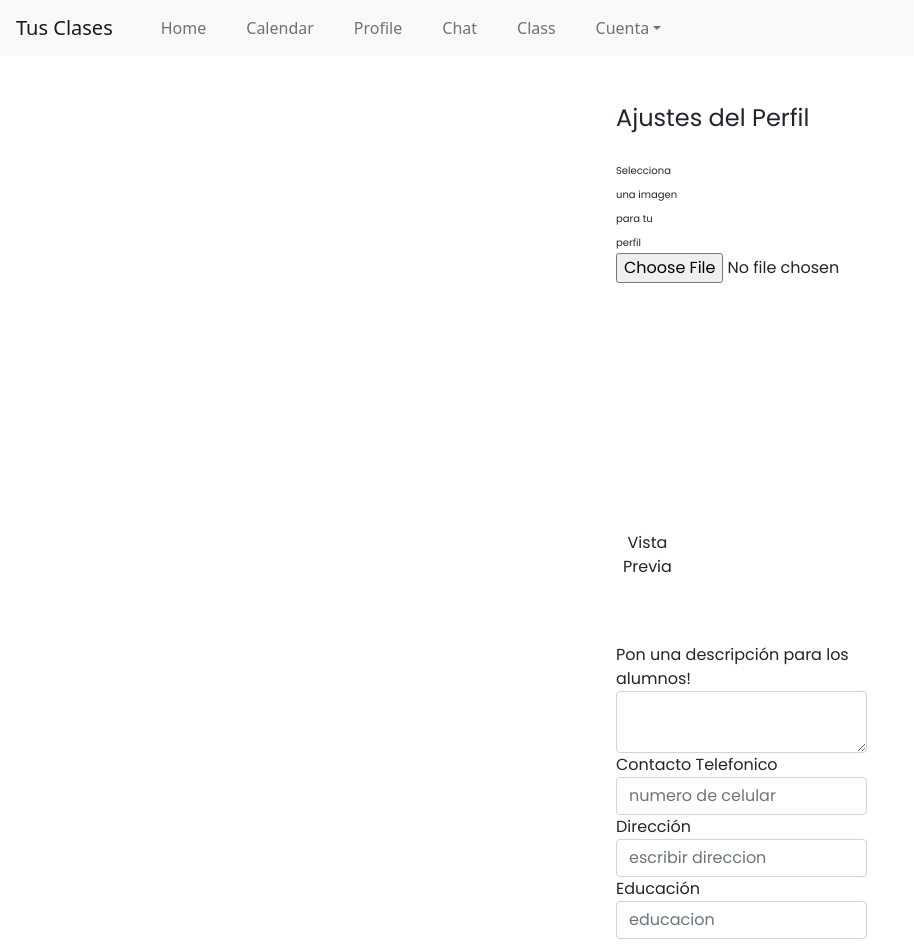
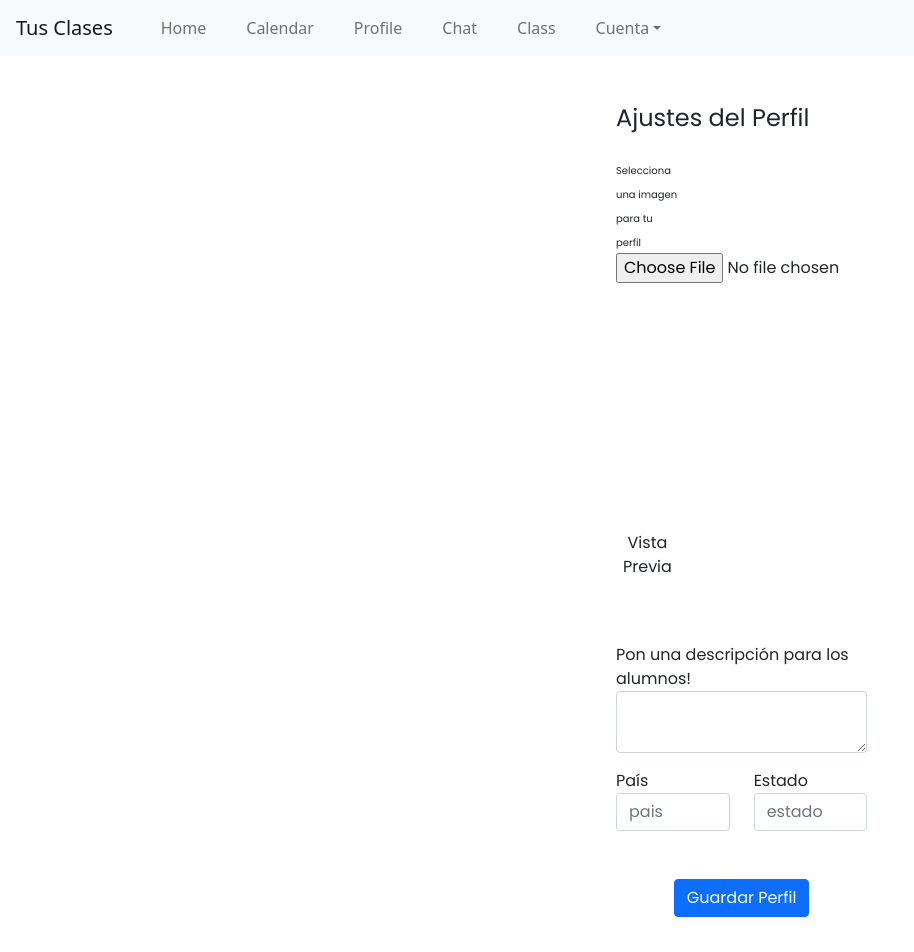
Before and after one commit to DiegoAraujoJS/PF_E-Commerce, a React (Create React App) app in the folder client/: page /editPerfil in a window 1280 px wide. Shown: the top 952 px of the page, without its empty margins (0-914 px from the left). Built offline with nearby package versions, Linux system fonts and the light colour scheme.

Commit message:
comentando divs
..

```diff
--- a/client/src/components/editProfile/editProfile.tsx
+++ b/client/src/components/editProfile/editProfile.tsx
@@ -85,9 +85,9 @@ const EditProfile = () => {
                         </div>
                         <div className="row mt-3">
                         <div className="col-md-12"><label className="labels">Pon una descripción para los alumnos!</label><textarea className="form-control" onChange={(e) => inputsHandler(e)} id="description" /></div>
-                            <div className="col-md-12"><label className="labels">Contacto Telefonico</label><input type="text" className="form-control" placeholder="numero de celular" /></div>
+                         {/*    <div className="col-md-12"><label className="labels">Contacto Telefonico</label><input type="text" className="form-control" placeholder="numero de celular" /></div>
                             <div className="col-md-12"><label className="labels">Dirección</label><input type="text" className="form-control" placeholder="escribir direccion" /></div>
-                            <div className="col-md-12"><label className="labels">Educación</label><input type="text" className="form-control" placeholder="educacion" /></div>
+                            <div className="col-md-12"><label className="labels">Educación</label><input type="text" className="form-control" placeholder="educacion" /></div> */}
                         </div>
                         <div className="row mt-3">
                             <div className="col-md-6"><label className="labels">País</label><input type="text" className="form-control" placeholder="pais" id="ciudad" onChange={(e) => inputsHandler(e)}/></div>
```
